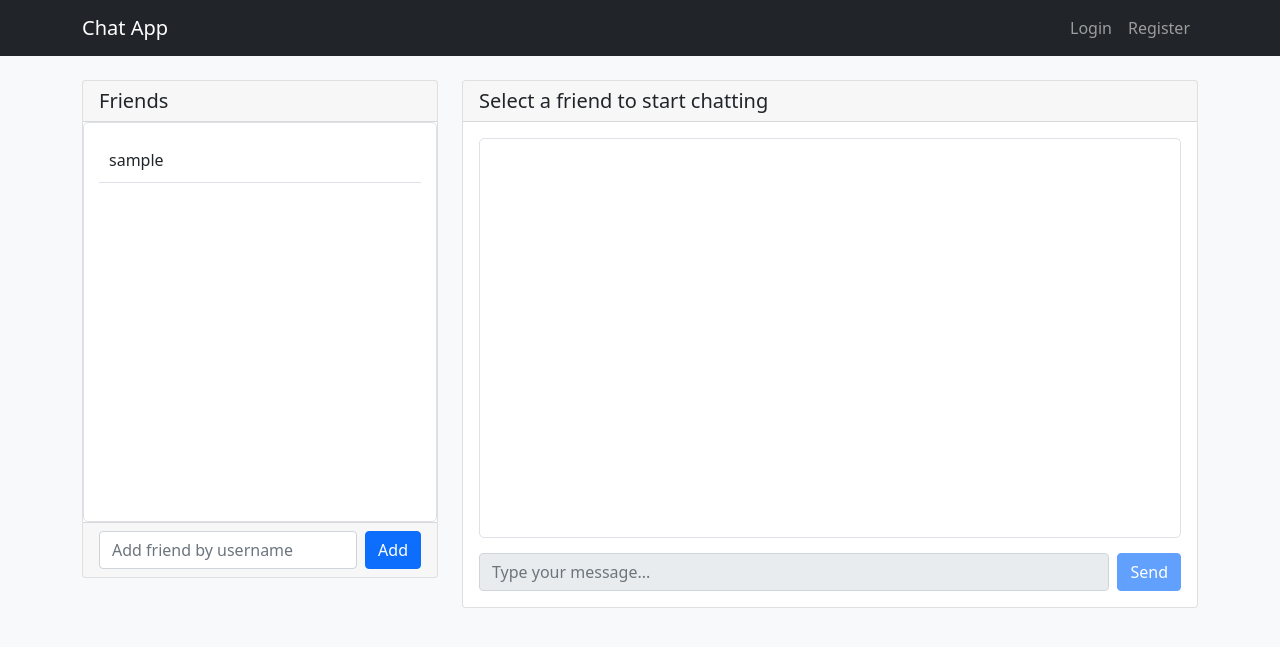
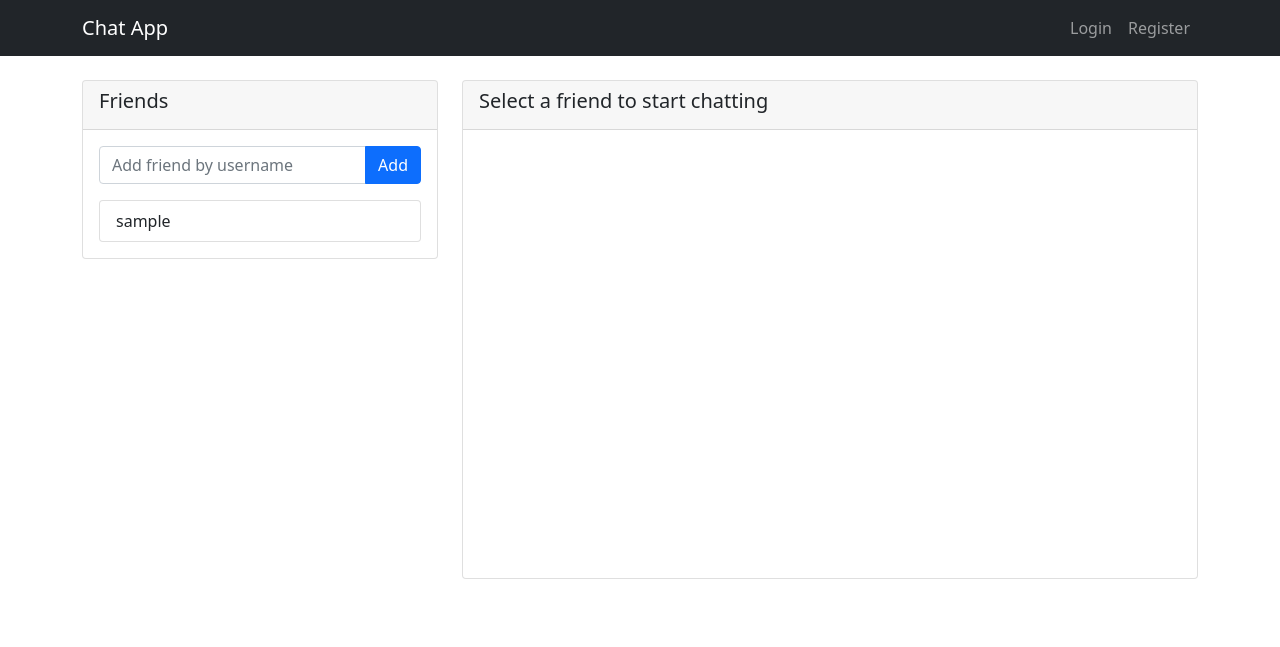
Before and after one commit to tpcggwq/yeni, a Flask app: template templates/chat.html in a window 1280 px wide. Shown: the top 647 px of the page. Run offline with Flask 2, Linux system fonts and the light colour scheme; the template is opened without the code that fills it: most values are stand-ins (such as "Sample title", 1, 10 or a date in 2020); some libraries are stand-ins or nearby versions.

Commit message:
commit mesajı

```diff
--- a/app.py
+++ b/app.py
@@ -13,7 +13,7 @@ if app.config['SQLALCHEMY_DATABASE_URI'].startswith('postgres://'):
 app.config['SQLALCHEMY_TRACK_MODIFICATIONS'] = False
 
 db = SQLAlchemy(app)
-socketio = SocketIO(app)
+socketio = SocketIO(app, async_mode='threading')
 login_manager = LoginManager()
 login_manager.init_app(app)
 login_manager.login_view = 'login'
@@ -83,6 +83,12 @@ def login():
         flash('Invalid username or password')
     return render_template('login.html')
 
+@app.route('/logout')
+@login_required
+def logout():
+    logout_user()
+    return redirect(url_for('index'))
+
 @app.route('/chat')
 @login_required
 def chat():
--- a/requirements.txt
+++ b/requirements.txt
@@ -13,4 +13,3 @@
 python-socketio==4.5.1
 python-engineio==3.9.0
 alembic==1.7.7
-   dnspython==2.3.0
--- /dev/null
+++ b/runtime.txt
@@ -0,0 +1 @@
+python-3.9.18
--- a/templates/base.html
+++ b/templates/base.html
@@ -3,56 +3,28 @@
 <head>
     <meta charset="UTF-8">
     <meta name="viewport" content="width=device-width, initial-scale=1.0">
-    <title>{% block title %}Chat App{% endblock %}</title>
+    <title>{% block title %}{% endblock %} - Chat App</title>
     <link href="https://cdn.jsdelivr.net/npm/bootstrap@5.1.3/dist/css/bootstrap.min.css" rel="stylesheet">
+    <script src="https://cdn.jsdelivr.net/npm/bootstrap@5.1.3/dist/js/bootstrap.bundle.min.js"></script>
+    <script src="https://cdnjs.cloudflare.com/ajax/libs/socket.io/4.0.1/socket.io.js"></script>
     <style>
-        body {
-            background-color: #f8f9fa;
-        }
         .chat-container {
-            max-width: 800px;
-            margin: 0 auto;
-            padding: 20px;
-        }
-        .message-box {
             height: 400px;
             overflow-y: auto;
-            border: 1px solid #dee2e6;
-            border-radius: 5px;
-            padding: 15px;
-            margin-bottom: 15px;
-            background-color: white;
         }
         .message {
-            margin-bottom: 10px;
-            padding: 8px 12px;
-            border-radius: 15px;
-            max-width: 70%;
+            margin: 10px;
+            padding: 10px;
+            border-radius: 5px;
         }
         .message.sent {
             background-color: #007bff;
             color: white;
-            margin-left: auto;
+            margin-left: 20%;
         }
         .message.received {
             background-color: #e9ecef;
-            color: black;
-        }
-        .friend-list {
-            height: 400px;
-            overflow-y: auto;
-            border: 1px solid #dee2e6;
-            border-radius: 5px;
-            padding: 15px;
-            background-color: white;
-        }
-        .friend-item {
-            padding: 10px;
-            border-bottom: 1px solid #dee2e6;
-            cursor: pointer;
-        }
-        .friend-item:hover {
-            background-color: #f8f9fa;
+            margin-right: 20%;
         }
     </style>
 </head>
@@ -96,9 +68,5 @@
 
         {% block content %}{% endblock %}
     </div>
-
-    <script src="https://cdn.jsdelivr.net/npm/bootstrap@5.1.3/dist/js/bootstrap.bundle.min.js"></script>
-    <script src="https://cdnjs.cloudflare.com/ajax/libs/socket.io/4.0.1/socket.io.js"></script>
-    {% block scripts %}{% endblock %}
 </body>
 </html>
--- a/templates/chat.html
+++ b/templates/chat.html
@@ -2,41 +2,40 @@
 
 {% block content %}
 <div class="row">
-    <!-- Friend List -->
     <div class="col-md-4">
         <div class="card">
             <div class="card-header">
-                <h5 class="mb-0">Friends</h5>
+                <h5>Friends</h5>
             </div>
-            <div class="card-body p-0">
-                <div class="friend-list">
-                    {% for friend in friends %}
-                    <div class="friend-item" data-friend-id="{{ friend.friend_id }}">
-                        {{ friend.friend.username }}
+            <div class="card-body">
+                <form method="POST" action="{{ url_for('add_friend') }}" class="mb-3">
+                    <div class="input-group">
+                        <input type="text" class="form-control" name="username" placeholder="Add friend by username" required>
+                        <button class="btn btn-primary" type="submit">Add</button>
                     </div>
+                </form>
+                <div class="list-group">
+                    {% for friendship in friends %}
+                    <button class="list-group-item list-group-item-action" onclick="selectFriend('{{ friendship.friend_id }}')">
+                        {{ friendship.friend.username }}
+                    </button>
                     {% endfor %}
                 </div>
             </div>
-            <div class="card-footer">
-                <form method="POST" action="{{ url_for('add_friend') }}" class="d-flex">
-                    <input type="text" name="username" class="form-control me-2" placeholder="Add friend by username" required>
-                    <button type="submit" class="btn btn-primary">Add</button>
-                </form>
-            </div>
         </div>
     </div>
-
-    <!-- Chat Area -->
     <div class="col-md-8">
         <div class="card">
             <div class="card-header">
-                <h5 class="mb-0" id="chat-header">Select a friend to start chatting</h5>
+                <h5 id="chat-header">Select a friend to start chatting</h5>
             </div>
             <div class="card-body">
-                <div class="message-box" id="message-box"></div>
-                <form id="message-form" class="d-flex">
-                    <input type="text" id="message-input" class="form-control me-2" placeholder="Type your message..." disabled>
-                    <button type="submit" class="btn btn-primary" disabled>Send</button>
+                <div id="chat-messages" class="chat-container mb-3"></div>
+                <form id="message-form" class="d-none">
+                    <div class="input-group">
+                        <input type="text" class="form-control" id="message-input" placeholder="Type your message..." required>
+                        <button class="btn btn-primary" type="submit">Send</button>
+                    </div>
                 </form>
             </div>
         </div>
@@ -48,38 +47,24 @@
 <script>
     const socket = io();
     let currentRoom = null;
-    const messageBox = document.getElementById('message-box');
-    const messageForm = document.getElementById('message-form');
-    const messageInput = document.getElementById('message-input');
-    const chatHeader = document.getElementById('chat-header');
+    let currentFriend = null;
 
-    // Handle friend selection
-    document.querySelectorAll('.friend-item').forEach(friend => {
-        friend.addEventListener('click', () => {
-            const friendId = friend.dataset.friendId;
-            const friendName = friend.textContent.trim();
+    function selectFriend(friendId) {
+        if (currentRoom) {
+            socket.emit('leave', { room: currentRoom });
+        }
+        currentRoom = `room_${Math.min({{ current_user.id }}, friendId)}_${Math.max({{ current_user.id }}, friendId)}`;
+        currentFriend = friendId;
+        socket.emit('join', { room: currentRoom });
+        document.getElementById('message-form').classList.remove('d-none');
+        document.getElementById('chat-messages').innerHTML = '';
+        document.getElementById('chat-header').textContent = 'Chat with ' + event.target.textContent.trim();
+    }
 
-            // Leave current room if any
-            if (currentRoom) {
-                socket.emit('leave', { room: currentRoom });
-            }
-
-            // Join new room
-            currentRoom = friendId;
-            socket.emit('join', { room: currentRoom });
-
-            // Update UI
-            chatHeader.textContent = `Chat with ${friendName}`;
-            messageInput.disabled = false;
-            messageForm.querySelector('button').disabled = false;
-            messageBox.innerHTML = '';
-        });
-    });
-
-    // Handle message sending
-    messageForm.addEventListener('submit', (e) => {
+    document.getElementById('message-form').addEventListener('submit', function(e) {
         e.preventDefault();
-        const message = messageInput.value.trim();
+        const messageInput = document.getElementById('message-input');
+        const message = messageInput.value;
         if (message && currentRoom) {
             socket.emit('send_message', {
                 room: currentRoom,
@@ -89,22 +74,22 @@
         }
     });
 
-    // Handle received messages
-    socket.on('receive_message', (data) => {
+    socket.on('receive_message', function(data) {
+        const messagesDiv = document.getElementById('chat-messages');
         const messageDiv = document.createElement('div');
         messageDiv.className = `message ${data.user === '{{ current_user.username }}' ? 'sent' : 'received'}`;
         messageDiv.textContent = `${data.user}: ${data.message}`;
-        messageBox.appendChild(messageDiv);
-        messageBox.scrollTop = messageBox.scrollHeight;
+        messagesDiv.appendChild(messageDiv);
+        messagesDiv.scrollTop = messagesDiv.scrollHeight;
     });
 
-    // Handle status messages
-    socket.on('status', (data) => {
-        const statusDiv = document.createElement('div');
-        statusDiv.className = 'text-center text-muted small';
-        statusDiv.textContent = data.msg;
-        messageBox.appendChild(statusDiv);
-        messageBox.scrollTop = messageBox.scrollHeight;
+    socket.on('status', function(data) {
+        const messagesDiv = document.getElementById('chat-messages');
+        const messageDiv = document.createElement('div');
+        messageDiv.className = 'message text-center text-muted';
+        messageDiv.textContent = data.msg;
+        messagesDiv.appendChild(messageDiv);
+        messagesDiv.scrollTop = messagesDiv.scrollHeight;
     });
 </script>
 {% endblock %}
--- a/templates/login.html
+++ b/templates/login.html
@@ -1,4 +1,6 @@
 {% extends "base.html" %}
+
+{% block title %}Login{% endblock %}
 
 {% block content %}
 <div class="row justify-content-center">
--- a/templates/register.html
+++ b/templates/register.html
@@ -1,4 +1,6 @@
 {% extends "base.html" %}
+
+{% block title %}Register{% endblock %}
 
 {% block content %}
 <div class="row justify-content-center">
--- a/wsgi.py
+++ b/wsgi.py
@@ -1,3 +1,6 @@
+import eventlet
+eventlet.monkey_patch()
+
 from app import app, socketio
 
 if __name__ == "__main__":
```
Also changed, not shown: templates/index.html (+13 -5 lines), 1 other file. Lines whose indentation alone changed are shown as unchanged.
